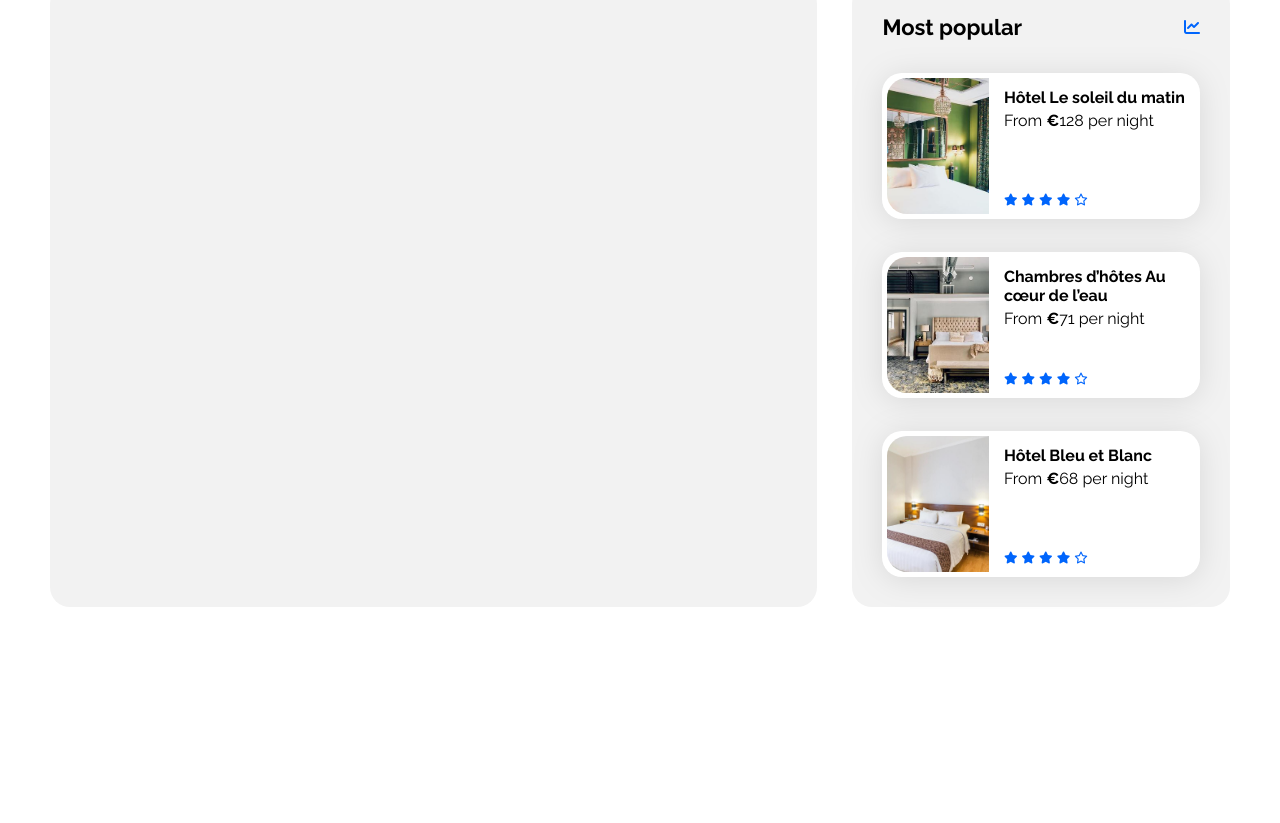
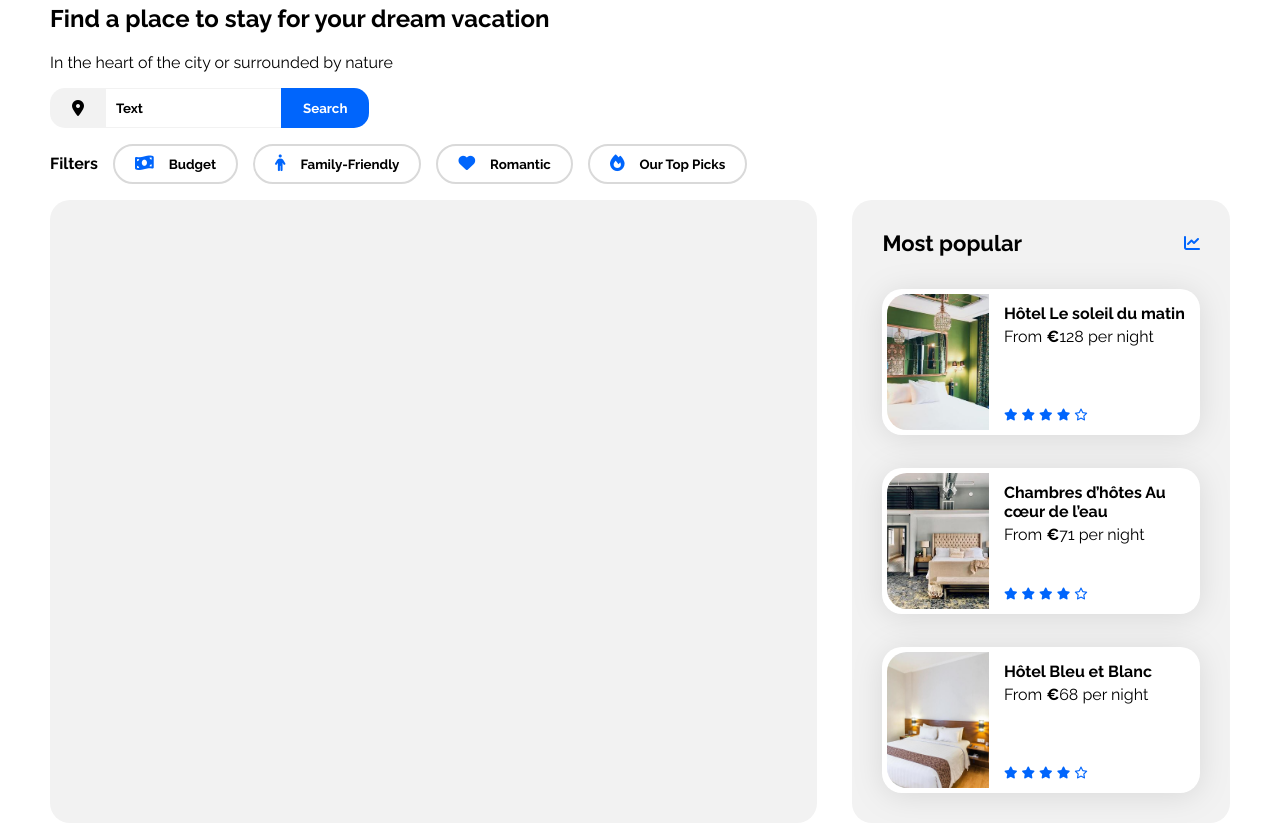
Before and after one commit to JeffafaV/Booki, a plain HTML site: page index.html in a window 1280 px wide. Shown: the part 66-889 px from the top of the page. Before the commit the page ends 800 px from the top, so only its background shows below. Drawn offline with Linux system fonts and the light colour scheme.

Commit message:
Finished the search form and filter list

```diff
--- a/css/style.css
+++ b/css/style.css
@@ -1,15 +1,16 @@
 /****** General ***********/
 * {
-    font-family: 'Raleway', sans-serif;
+  font-family: "Raleway", sans-serif;
 }
 
 :root {
-    --main-color: #0065FC;
-    --main-bg-color: #F2F2F2;
-    --filter-bg-color: #DEEBFF;
+  --main-color: #0065fc;
+  --main-bg-color: #f2f2f2;
+  --filter-bg-color: #deebff;
 }
 
-.fa-solid, .fa-regular {
+.fa-solid,
+.fa-regular {
   color: var(--main-color);
 }
 
@@ -17,6 +18,12 @@ body {
   display: flex;
   justify-content: center;
   margin: 0;
+}
+
+.main-container {
+  width: 100%;
+  padding: 0 50px;
+  box-sizing: border-box;
 }
 
 header {
@@ -51,10 +58,110 @@ nav > span:hover {
   margin-top: -2px;
 }
 
-.main-container {
-    width: 100%;
-    padding: 0 50px;
-    box-sizing: border-box;
+form {
+  display: flex;
+  align-items: center;
+  /* justify-content: center; */
+  /* border: 2px solid green; */
+  width: fit-content;
+  border-radius: 15px;
+  height: 40px;
+}
+
+/* so instead of changing height and line height I can create a container and use flex box to center */
+.location-icon {
+  background-color: var(--main-bg-color);
+  height: 100%;
+  display: flex;
+  align-items: center;
+  border-radius: 15px 0 0 15px;
+}
+
+form i {
+  padding: 0 22px;
+  /* height: 100%; */
+  /* line-height: 40px; */
+  /* background-color: var(--main-bg-color); */
+}
+
+/* i:before {
+  line-height: 40px;
+} */
+
+.input-field {
+  height: 100%;
+  display: flex;
+  align-items: center;
+}
+
+.search-button {
+  /* padding: 0 10px; */
+  background-color: var(--main-color);
+  color: white;
+  height: 100%;
+  /* height: 40px;
+  line-height: 40px; */
+  /* margin: 0; */
+  font-weight: bold;
+  display: flex;
+  align-items: center;
+  border-radius: 0 15px 15px 0;
+}
+
+form > button {
+  height: 100%;
+  border: none;
+  margin: 0;
+  padding: 0 22px;
+  background-color: var(--main-color);
+  color: white;
+  font-weight: bold;
+  border-radius: 0 15px 15px 0;
+  cursor: pointer;
+}
+
+input {
+  border: none;
+  border-top: 1px solid var(--main-bg-color);
+  border-bottom: 1px solid var(--main-bg-color);
+  outline: none;
+  font-weight: bold;
+  height: 38px;
+  /* remove vertical padding */
+  padding: 0 10px;
+}
+
+.filter-section {
+  display: flex;
+  align-items: center;
+  gap: 15px;
+  font-weight: bold;
+}
+
+.filter-list {
+  display: flex;
+  align-items: center;
+  justify-content: space-between;
+  list-style-type: none;
+  padding: 0;
+  gap: 15px;
+}
+
+.filter-list button {
+  border: 2px solid #d9d9d9;
+  height: 40px;
+  background: none;
+  border-radius: 25px;
+  font-weight: bold;
+  display: flex;
+  align-items: center;
+  gap: 15px;
+  padding: 0 20px;
+  cursor: pointer;
+}
+
+.filter-list button:hover {
+  background-color: var(--filter-bg-color);
 }
 
 .section-title {
@@ -82,7 +189,7 @@ nav > span:hover {
 }
 
 .neutralStar {
-    color: var(--main-bg-color)
+  color: var(--main-bg-color);
 }
 
 /****** Accommodation And Popular ***********/
--- a/index.html
+++ b/index.html
@@ -1,33 +1,87 @@
 <!DOCTYPE html>
 <html lang="en">
-
   <head>
-    <meta charset="UTF-8">
-    <meta name="viewport" content="width=device-width, initial-scale=1.0">
+    <meta charset="UTF-8" />
+    <meta name="viewport" content="width=device-width, initial-scale=1.0" />
     <title>Booki</title>
-    <link rel="preconnect" href="https://fonts.googleapis.com">
-    <link rel="preconnect" href="https://fonts.gstatic.com" crossorigin>
-    <link href="https://fonts.googleapis.com/css2?family=Raleway:wght@400;500;700&display=swap" rel="stylesheet">
-    <link rel="stylesheet" href="https://cdnjs.cloudflare.com/ajax/libs/font-awesome/6.2.1/css/all.min.css"
+    <link rel="preconnect" href="https://fonts.googleapis.com" />
+    <link rel="preconnect" href="https://fonts.gstatic.com" crossorigin />
+    <link
+      href="https://fonts.googleapis.com/css2?family=Raleway:wght@400;500;700&display=swap"
+      rel="stylesheet"
+    />
+    <link
+      rel="stylesheet"
+      href="https://cdnjs.cloudflare.com/ajax/libs/font-awesome/6.2.1/css/all.min.css"
       integrity="sha512-MV7K8+y+gLIBoVD59lQIYicR65iaqukzvf/nwasF0nqhPay5w/9lJmVM2hMDcnK1OnMGCdVK+iQrJ7lzPJQd1w=="
-        crossorigin="anonymous" referrerpolicy="no-referrer" />
-    <link rel="stylesheet" href="./css/style.css">
+      crossorigin="anonymous"
+      referrerpolicy="no-referrer"
+    />
+    <link rel="stylesheet" href="./css/style.css" />
   </head>
 
   <body>
     <div class="main-container">
       <header>
-            <img src="./images/logo/Booki.png"/>
+        <img src="./images/logo/Booki.png" />
         <nav>
           <span>Accommodation</span>
           <span>Things To Do</span>
         </nav>
       </header>
+      <section>
+        <h1>Find a place to stay for your dream vacation</h1>
+        <p>In the heart of the city or surrounded by nature</p>
+        <form>
+          <div class="location-icon">
+            <i class="fa-solid fa-location-dot" style="color: #000000"></i>
+          </div>
+          <!-- <div class="input-field"> -->
+          <input type="text" value="Text" />
+          <!-- </div> -->
+
+          <!-- <div class="search-button"> -->
+          <button type="submit">Search</button>
+          <!-- </div> -->
+        </form>
+
+        <div class="filter-section">
+          <p>Filters</p>
+          <ul class="filter-list">
+            <li>
+              <button>
+                <i
+                  class="fa-solid fa-money-bill-wave fa-lg"
+                  style="color: #0065fc"
+                ></i>
+                <p>Budget</p>
+              </button>
+            </li>
+            <li>
+              <button>
+                <i class="fa-solid fa-person fa-lg" style="color: #0065fc"></i>
+                <p>Family-Friendly</p>
+              </button>
+            </li>
+            <li>
+              <button>
+                <i class="fa-solid fa-heart fa-lg" style="color: #0065fc"></i>
+                <p>Romantic</p>
+              </button>
+            </li>
+            <li>
+              <button>
+                <i class="fa-solid fa-fire fa-lg" style="color: #0065fc"></i>
+                <p>Our Top Picks</p>
+              </button>
+            </li>
+          </ul>
+        </div>
+      </section>
+
       <main>
         <div class="accommodation-and-popular">
-                <section class="accommodation">
-
-                </section>
+          <section class="accommodation"></section>
           <section class="popular">
             <div class="popular-title">
               <h2 class="section-title">Most popular</h2>
@@ -35,11 +89,16 @@
             </div>
             <div class="popular-cards">
               <article class="card">
-                            <img src="./images/accommodation/emile-guillemot.jpg" alt="Image of hotel room showing bed">
+                <img
+                  src="./images/accommodation/emile-guillemot.jpg"
+                  alt="Image of hotel room showing bed"
+                />
                 <div class="card-content">
                   <div class="card-txt">
                     <h3 class="card-title">Hôtel Le soleil du matin</h3>
-                                    <p class="card-subtitle">From <span class="euro">€</span>128 per night</p>
+                    <p class="card-subtitle">
+                      From <span class="euro">€</span>128 per night
+                    </p>
                   </div>
                   <div class="card-rating">
                     <i class="fa-xs fa-solid fa-star" aria-hidden="true"></i>
@@ -52,11 +111,18 @@
                 </div>
               </article>
               <article class="card">
-                            <img src="./images/accommodation/aw-creative.jpg" alt="Image of hotel room showing bed">
+                <img
+                  src="./images/accommodation/aw-creative.jpg"
+                  alt="Image of hotel room showing bed"
+                />
                 <div class="card-content">
                   <div class="card-txt">
-                                    <h3 class="card-title">Chambres d’hôtes Au cœur de l’eau</h3>
-                                    <p class="card-subtitle">From <span class="euro">€</span>71 per night</p>
+                    <h3 class="card-title">
+                      Chambres d’hôtes Au cœur de l’eau
+                    </h3>
+                    <p class="card-subtitle">
+                      From <span class="euro">€</span>71 per night
+                    </p>
                   </div>
                   <div class="card-rating">
                     <i class="fa-xs fa-solid fa-star" aria-hidden="true"></i>
@@ -69,11 +135,16 @@
                 </div>
               </article>
               <article class="card">
-                            <img src="./images/accommodation/febrian-zakaria2.jpg" alt="Image of hotel room showing bed">
+                <img
+                  src="./images/accommodation/febrian-zakaria2.jpg"
+                  alt="Image of hotel room showing bed"
+                />
                 <div class="card-content">
                   <div class="card-txt">
                     <h3 class="card-title">Hôtel Bleu et Blanc</h3>
-                                    <p class="card-subtitle">From <span class="euro">€</span>68 per night</p>
+                    <p class="card-subtitle">
+                      From <span class="euro">€</span>68 per night
+                    </p>
                   </div>
                   <div class="card-rating">
                     <i class="fa-xs fa-solid fa-star" aria-hidden="true"></i>
@@ -92,5 +163,4 @@
       <footer></footer>
     </div>
   </body>
-
 </html>
```
Lines whose indentation alone changed are shown as unchanged.
